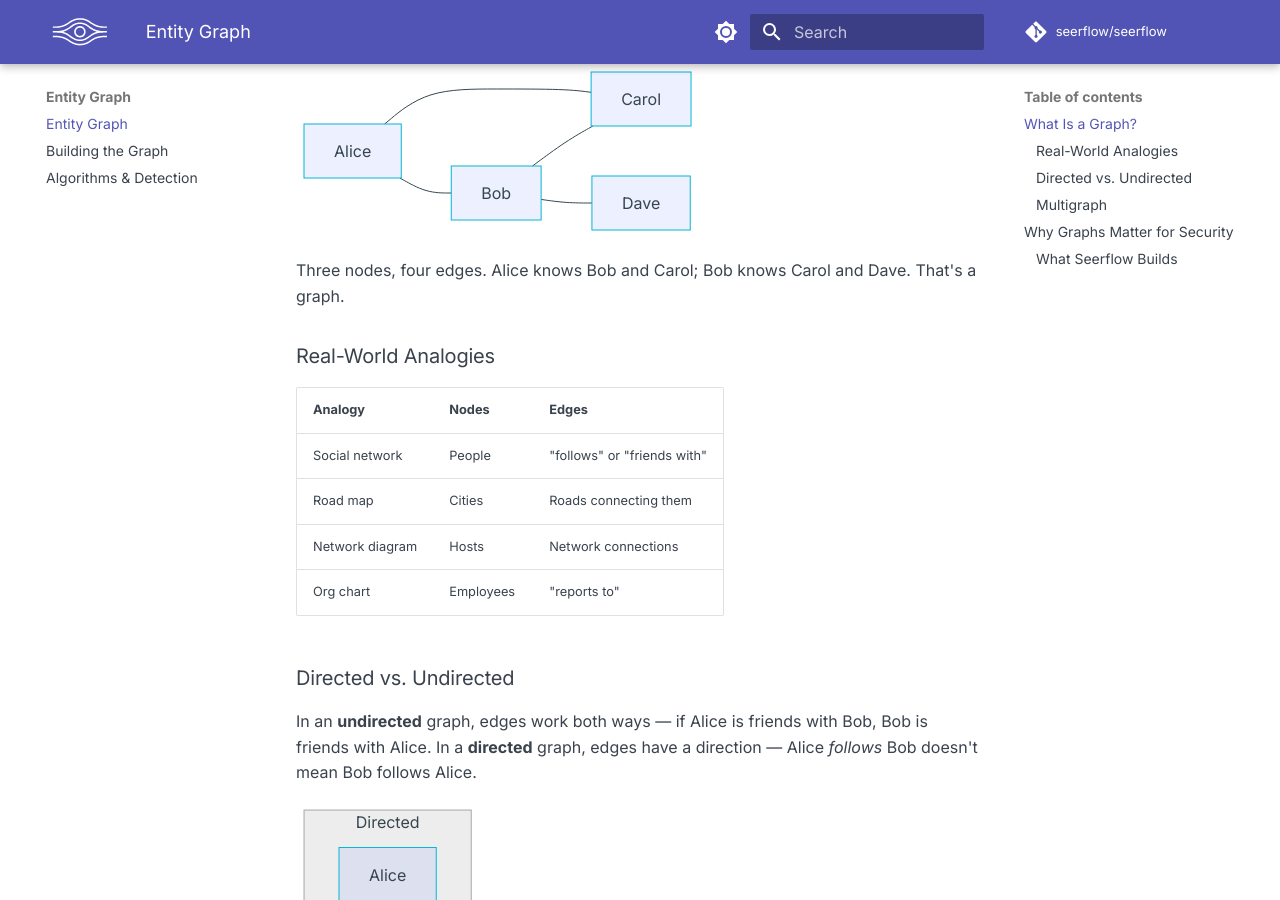
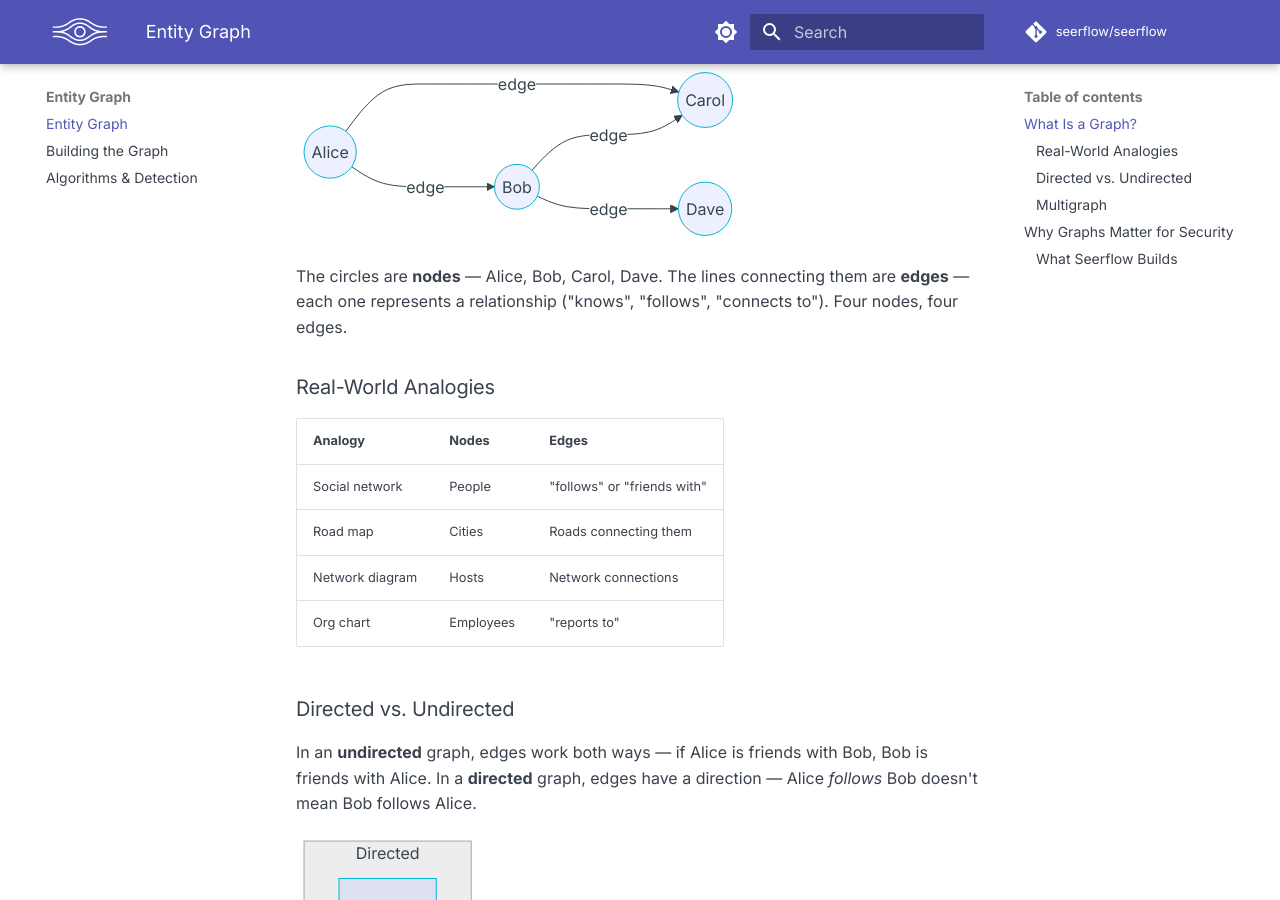
Before and after one commit to seerflow/seerflow-guide, an MkDocs documentation site: the page built from docs/entity-graph/index.md, in a window 1280 px wide and 900 px high, scrolled down 691 px. Built offline with MkDocs 1.6.1 and Material for MkDocs 9.7.7, drawn with Linux system fonts in a browser that asks for light colours; plug-ins that fetch from the network failed and are left out; comment, search, counter and statistics services are not loaded.

Commit message:
docs(entity-graph): add labeled node/edge diagram, UUID5 cross-source visual, edge dedup visual

````diff
--- a/docs/entity-graph/index.md
+++ b/docs/entity-graph/index.md
@@ -17,13 +17,13 @@ That's it. If you can draw circles and lines between them, you have a graph.
 
 ```mermaid
 graph LR
-    A[Alice] --- B[Bob]
-    A --- C[Carol]
-    B --- C
-    B --- D[Dave]
+    A((Alice)) --->|"edge"| B((Bob))
+    A --->|"edge"| C((Carol))
+    B --->|"edge"| C
+    B --->|"edge"| D((Dave))
 ```
 
-Three nodes, four edges. Alice knows Bob and Carol; Bob knows Carol and Dave. That's a graph.
+The circles are **nodes** — Alice, Bob, Carol, Dave. The lines connecting them are **edges** — each one represents a relationship ("knows", "follows", "connects to"). Four nodes, four edges.
 
 ### Real-World Analogies
 
````
Also changed, not shown: docs/entity-graph/construction.md (+15 -2 lines).
